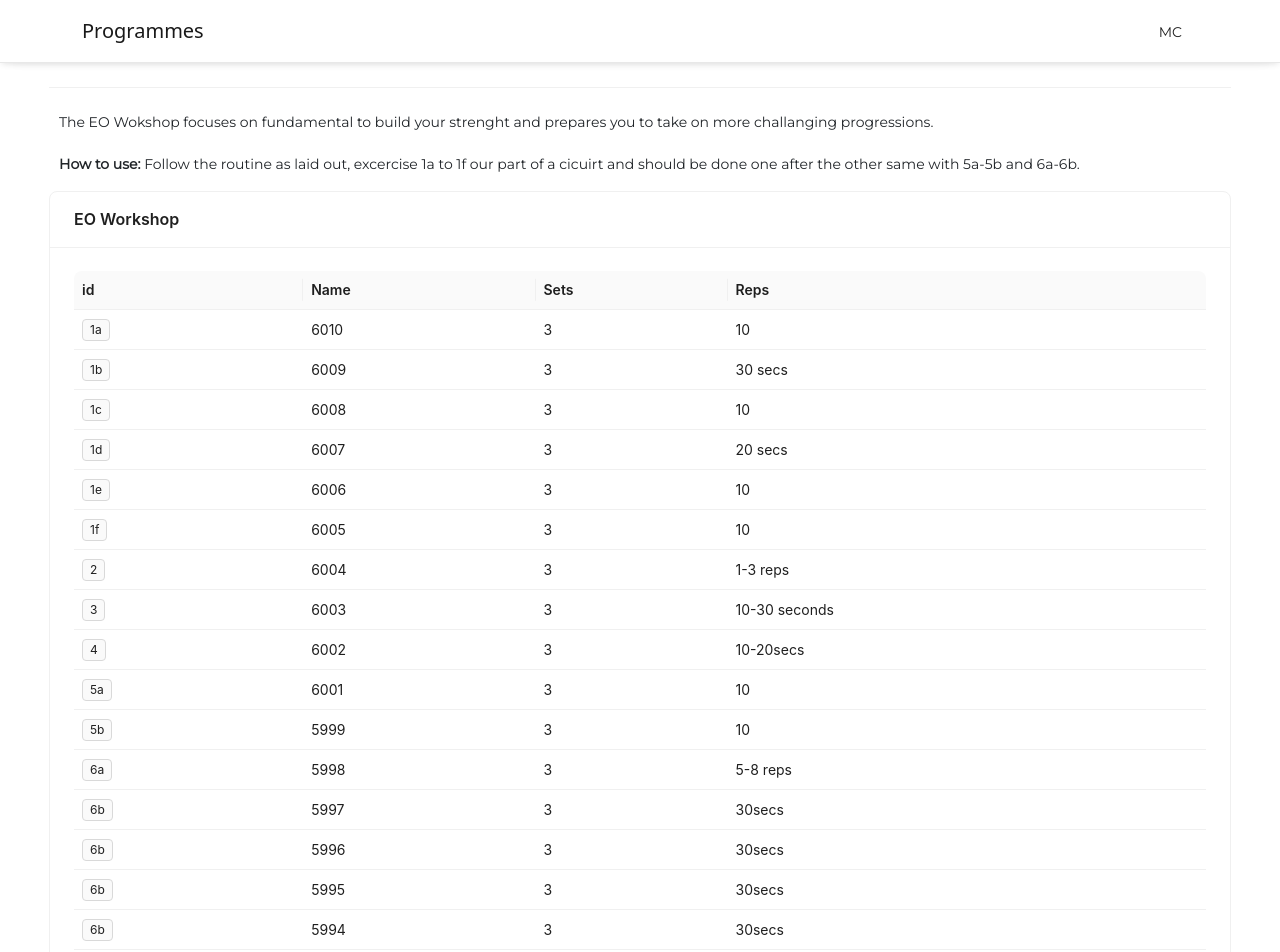
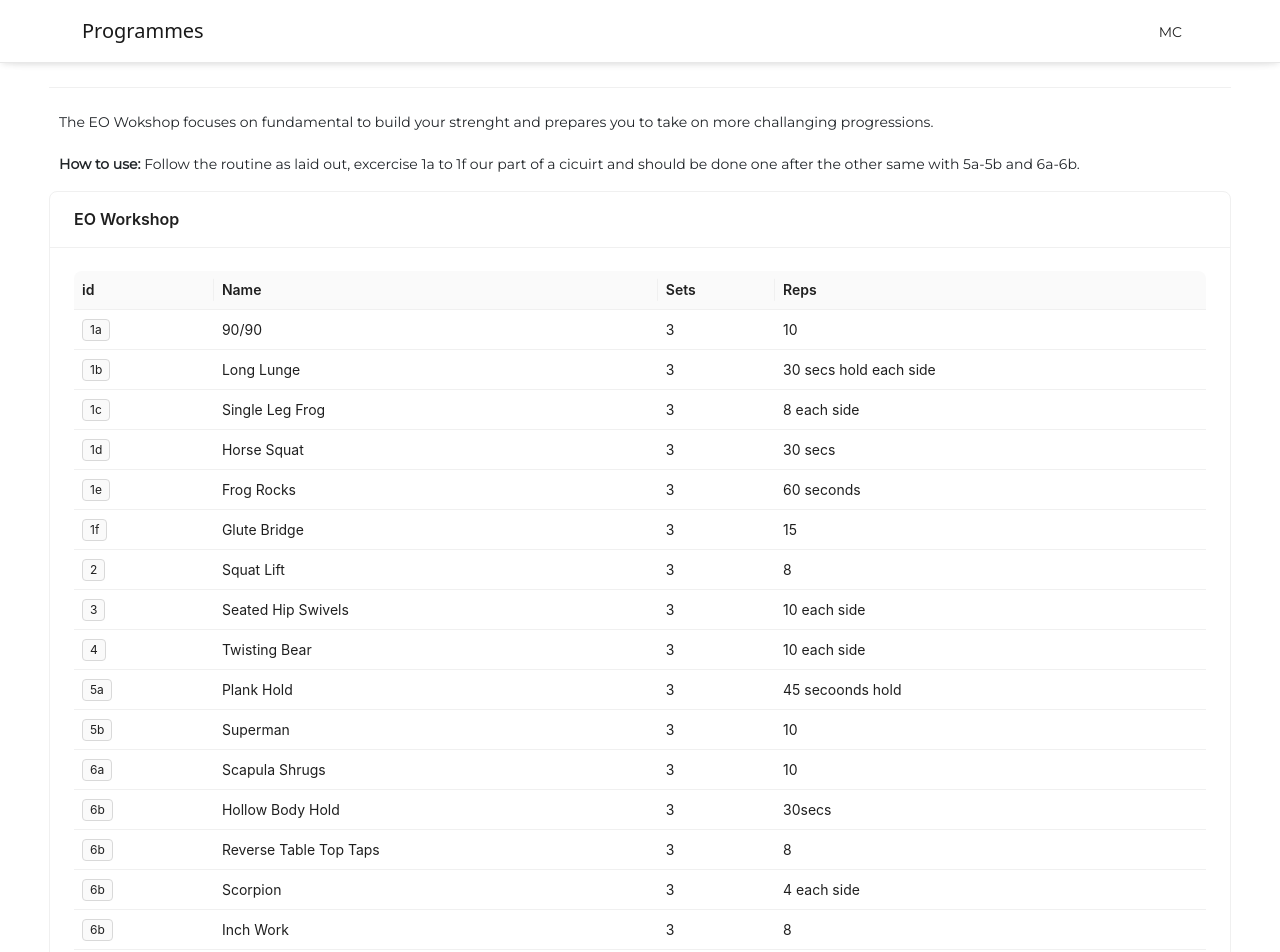
Before and after one commit to viji9898/app-programme-movement-collection, a React (Create React App) app: page /eo-mobility in a window 1280 px wide. Shown: the top 952 px of the page. Built offline with nearby package versions, Linux system fonts and the light colour scheme.

Commit message:
update content

```diff
--- a/src/components/workshopData/eoMobilityData.js
+++ b/src/components/workshopData/eoMobilityData.js
@@ -1,6 +1,6 @@
 export const eoMobilityData = [
   {
-    title: "6010",
+    title: "90/90",
     color: "volcano",
     grouping: "1a",
     sets: "3",
@@ -25,12 +25,12 @@ export const eoMobilityData = [
     id: "scapular-shrugs-push",
   },
   {
-    title: "6009 ",
+    title: "Long Lunge",
     id: "hollow-body",
     color: "volcano",
     grouping: "1b",
     sets: "3",
-    reps: "30 secs",
+    reps: "30 secs hold each side",
     gifUrl: [
       {
         url: "https://videoapi-muybridge.vimeocdn.com/animated-thumbnails/image/d600ae60-10a1-4478-89ad-272af4262f03.gif?ClientID=vimeo-core-prod&Date=1696390992&Signature=1f5103569c7c200d1cd2e5dd358d22f96758bdc0",
@@ -49,11 +49,11 @@ export const eoMobilityData = [
     videoUrl: "https://vimeo.com/870912190/14314239ef?share=copy",
   },
   {
-    title: "6008",
+    title: "Single Leg Frog",
     color: "volcano",
     grouping: "1c",
     sets: "3",
-    reps: "10",
+    reps: "8 each side",
     gifUrl: [
       {
         url: "https://videoapi-muybridge.vimeocdn.com/animated-thumbnails/image/e4b45ae8-2334-4345-89f9-bdeb9d5154a1.gif?ClientID=vimeo-core-prod&Date=1696391212&Signature=0f3c70b9a62979c5832a3b21037cda89efb4d436",
@@ -81,11 +81,11 @@ export const eoMobilityData = [
     videoUrl: "https://vimeo.com/870912218/1fd1375f06?share=copy",
   },
   {
-    title: "6007",
+    title: "Horse Squat",
     color: "volcano",
     grouping: "1d",
     sets: "3",
-    reps: "20 secs",
+    reps: "30 secs",
     gifUrl: [
       {
         url: "https://videoapi-muybridge.vimeocdn.com/animated-thumbnails/image/134f9583-0d98-462f-a1ee-cb8c86202810.gif?ClientID=vimeo-core-prod&Date=1696391681&Signature=adb05b242e7950a7b4d7f5ef603d518075ce6890",
@@ -94,11 +94,11 @@ export const eoMobilityData = [
     videoUrl: "https://vimeo.com/870912240/0043df2f50?share=copy",
   },
   {
-    title: "6006",
+    title: "Frog Rocks",
     color: "volcano",
     grouping: "1e",
     sets: "3",
-    reps: "10",
+    reps: "60 seconds",
     gifUrl: [
       {
         url: "https://videoapi-muybridge.vimeocdn.com/animated-thumbnails/image/b1cab29c-6f1d-4a37-88a4-15f912410036.gif?ClientID=vimeo-core-prod&Date=1696391705&Signature=bafefc681df4ceb60273b60167983dc8a1a84d70",
@@ -107,11 +107,11 @@ export const eoMobilityData = [
     videoUrl: "https://vimeo.com/870912268/d351073c30?share=copy",
   },
   {
-    title: "6005",
+    title: "Glute Bridge",
     color: "volcano",
     grouping: "1f",
     sets: "3",
-    reps: "10",
+    reps: "15",
     gifUrl: [
       {
         url: "https://videoapi-muybridge.vimeocdn.com/animated-thumbnails/image/5aabcdfd-78bc-4a30-8903-4870028cd2b2.gif?ClientID=vimeo-core-prod&Date=1696391755&Signature=3627ed6305ef2cea3ecf5377e1b06c72fd099115",
@@ -120,11 +120,11 @@ export const eoMobilityData = [
     videoUrl: "https://vimeo.com/870912304/dd01a703fe?share=copy",
   },
   {
-    title: "6004",
+    title: "Squat Lift",
     color: "orange",
     grouping: "2",
     sets: "3",
-    reps: "1-3 reps",
+    reps: "8",
     gifUrl: [
       {
         url: "https://videoapi-muybridge.vimeocdn.com/animated-thumbnails/image/c7f842c4-ff82-4f3e-b473-ee1daed08eee.gif?ClientID=vimeo-core-prod&Date=1696391776&Signature=3cf3f10b9b4d779128771920a232d540d0fb1434",
@@ -133,11 +133,11 @@ export const eoMobilityData = [
     videoUrl: "https://vimeo.com/870912328/a930a71e1c?share=copy",
   },
   {
-    title: "6003",
+    title: "Seated Hip Swivels",
     color: "gold",
     grouping: "3",
     sets: "3",
-    reps: "10-30 seconds",
+    reps: "10 each side",
     gifUrl: [
       {
         url: "https://videoapi-muybridge.vimeocdn.com/animated-thumbnails/image/6251fded-997d-439e-866a-7e131b40f2ca.gif?ClientID=vimeo-core-prod&Date=1696391823&Signature=afd7bb848928992c106316e8601ceccfec657ece",
@@ -146,11 +146,11 @@ export const eoMobilityData = [
     videoUrl: "https://vimeo.com/870912361/ccf9656c28?share=copy",
   },
   {
-    title: "6002",
+    title: "Twisting Bear",
     color: "blue",
     grouping: "4",
     sets: "3",
-    reps: "10-20secs",
+    reps: "10 each side",
     gifUrl: [
       {
         url: "https://videoapi-muybridge.vimeocdn.com/animated-thumbnails/image/425926d0-f4ba-4447-96e9-2857b36197ad.gif?ClientID=vimeo-core-prod&Date=1696391918&Signature=538c91960efb84ca8cbc37094294455459ff7e85",
@@ -163,11 +163,11 @@ export const eoMobilityData = [
     videoUrl: "https://vimeo.com/870912390/101cddf8df?share=copy",
   },
   {
-    title: "6001",
+    title: "Plank Hold",
     color: "purple",
     grouping: "5a",
     sets: "3",
-    reps: "10",
+    reps: "45 secoonds hold",
     gifUrl: [
       {
         url: "https://videoapi-muybridge.vimeocdn.com/animated-thumbnails/image/16604bfb-d8b0-45a0-b95f-31cc27e69e27.gif?ClientID=vimeo-core-prod&Date=1696392400&Signature=5d4bb8eedd8a406ba664e77089c63a0150328870",
@@ -176,7 +176,7 @@ export const eoMobilityData = [
     videoUrl: "https://vimeo.com/870912405/971e70892a?share=copy",
   },
   {
-    title: "5999",
+    title: "Superman",
     color: "purple",
     grouping: "5b",
     sets: "3",
@@ -189,11 +189,11 @@ export const eoMobilityData = [
     videoUrl: "https://vimeo.com/870912431/e491f03e13?share=copy",
   },
   {
-    title: "5998",
+    title: "Scapula Shrugs",
     color: "cyan",
     grouping: "6a",
     sets: "3",
-    reps: "5-8 reps",
+    reps: "10",
     gifUrl: [
       {
         url: "https://videoapi-muybridge.vimeocdn.com/animated-thumbnails/image/8e2d0c5c-2a5a-4875-b51e-19f6fc32001d.gif?ClientID=vimeo-core-prod&Date=1696392494&Signature=81426dd1c3181c1d0c5cd5ad5d0ffea18995d83f",
@@ -203,7 +203,7 @@ export const eoMobilityData = [
     videoUrl: "https://vimeo.com/870912484/7e9e9a268f?share=copy",
   },
   {
-    title: "5997",
+    title: "Hollow Body Hold",
     color: "cyan",
     grouping: "6b",
     sets: "3",
@@ -216,11 +216,11 @@ export const eoMobilityData = [
     videoUrl: "https://vimeo.com/870912527/807b4bf40a?share=copy",
   },
   {
-    title: "5996",
+    title: "Reverse Table Top Taps",
     color: "cyan",
     grouping: "6b",
     sets: "3",
-    reps: "30secs",
+    reps: "8",
     gifUrl: [
       {
         url: "https://videoapi-muybridge.vimeocdn.com/animated-thumbnails/image/823fa7c7-60d7-4d6c-843f-c2dc65fd35af.gif?ClientID=vimeo-core-prod&Date=1696392633&Signature=86482cf4c86bc113482707fef5d1020584e8cc40",
@@ -229,11 +229,11 @@ export const eoMobilityData = [
     videoUrl: "https://vimeo.com/870912559/d946be1cf4?share=copy",
   },
   {
-    title: "5995",
+    title: "Scorpion",
     color: "cyan",
     grouping: "6b",
     sets: "3",
-    reps: "30secs",
+    reps: "4 each side",
     gifUrl: [
       {
         url: "https://videoapi-muybridge.vimeocdn.com/animated-thumbnails/image/4894cf48-518c-4d2d-97bd-31394914232c.gif?ClientID=vimeo-core-prod&Date=1696392666&Signature=dcf08f2add6a9043a177e9d95b7f69465b5014a2",
@@ -245,11 +245,11 @@ export const eoMobilityData = [
     videoUrl: "https://vimeo.com/870912585/b019135564?share=copy",
   },
   {
-    title: "5994",
+    title: "Inch Work",
     color: "cyan",
     grouping: "6b",
     sets: "3",
-    reps: "30secs",
+    reps: "8",
     gifUrl: [
       {
         url: "https://videoapi-muybridge.vimeocdn.com/animated-thumbnails/image/49e5cee2-89d9-4091-be1a-88c972629a7a.gif?ClientID=vimeo-core-prod&Date=1696392685&Signature=9285bb5318110e31415a2a3e814e93f56572ad77",
```
